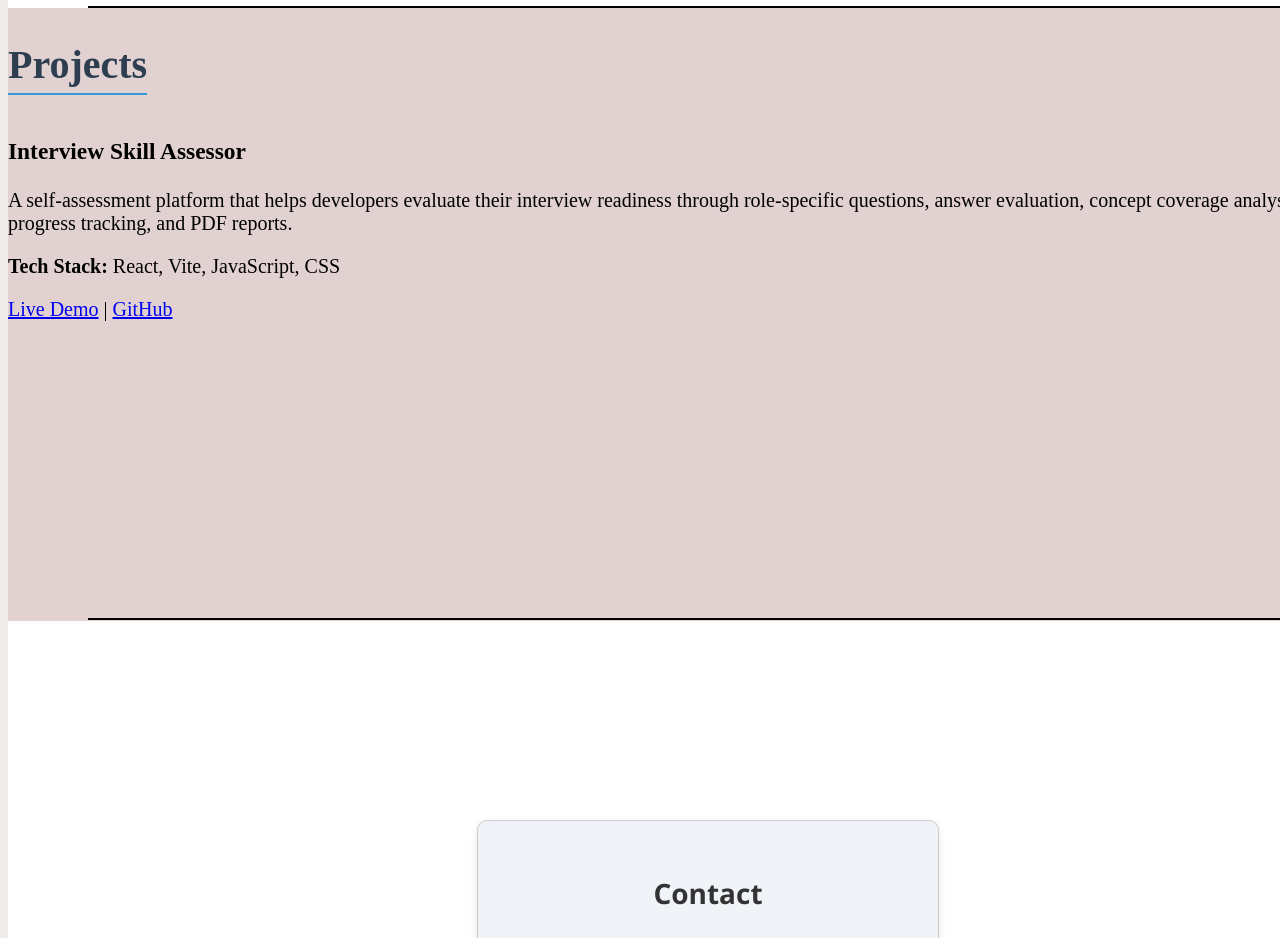
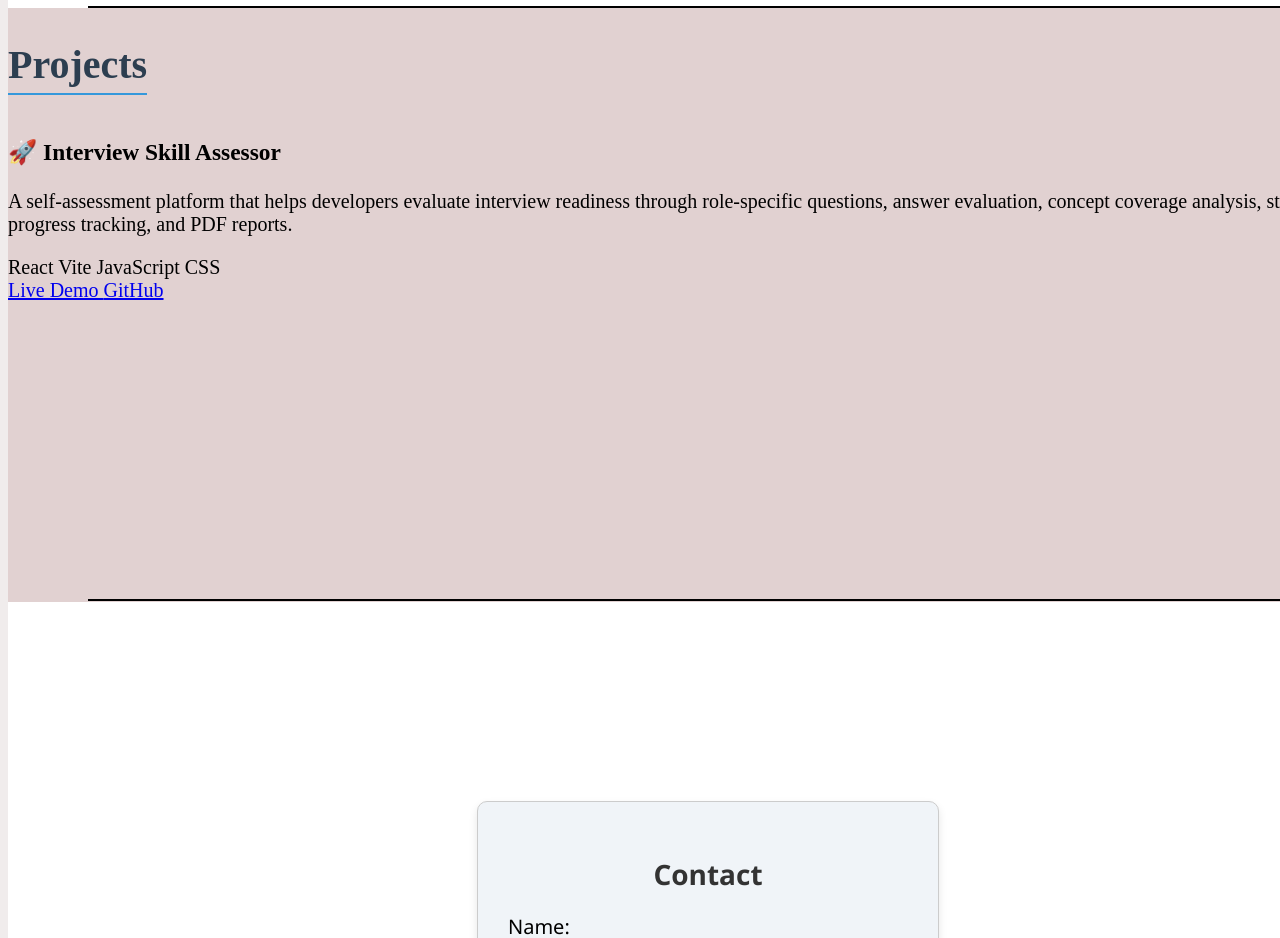
Before and after one commit to mhdrashid10/portfolio_from_scratch, a plain HTML site: page index.html in a window 1280 px wide. Shown: the part 2900-3838 px from the top of the page. Drawn offline with Linux system fonts and the light colour scheme.

Commit message:
Update index.html

```diff
--- a/index.html
+++ b/index.html
@@ -70,19 +70,34 @@
  <hr>
 <section id="projects">
   <h2>Projects</h2>
-  <div class="project-card">
-    <h3>Interview Skill Assessor</h3>
+ <div class="project-card">
+    <h3>🚀 Interview Skill Assessor</h3>
 
     <p>
-        A self-assessment platform that helps developers evaluate their
-        interview readiness through role-specific questions, answer evaluation,
-        concept coverage analysis, star ratings, progress tracking, and PDF reports.
+        A self-assessment platform that helps developers evaluate
+        interview readiness through role-specific questions,
+        answer evaluation, concept coverage analysis,
+        star ratings, progress tracking, and PDF reports.
     </p>
 
-    <p><strong>Tech Stack:</strong> React, Vite, JavaScript, CSS</p>
+    <div class="tech-stack">
+        <span>React</span>
+        <span>Vite</span>
+        <span>JavaScript</span>
+        <span>CSS</span>
+    </div>
 
-    <a href="https://interview-skill-assessor.vercel.app/" target="_blank">Live Demo</a> |
-    <a href="https://github.com/mhdrashid10/Interview-skill-assessor" target="_blank">GitHub</a>
+    <div class="project-links">
+        <a href="https://interview-skill-assessor.vercel.app/" class="demo-btn" target="_blank">
+            Live Demo
+        </a>
+
+        <a href="https://github.com/mhdrashid10/Interview-skill-assessor"
+           class="github-btn"
+           target="_blank">
+            GitHub
+        </a>
+    </div>
 </div>
 </section>
 <hr style="margin-top: -3px;">
```
